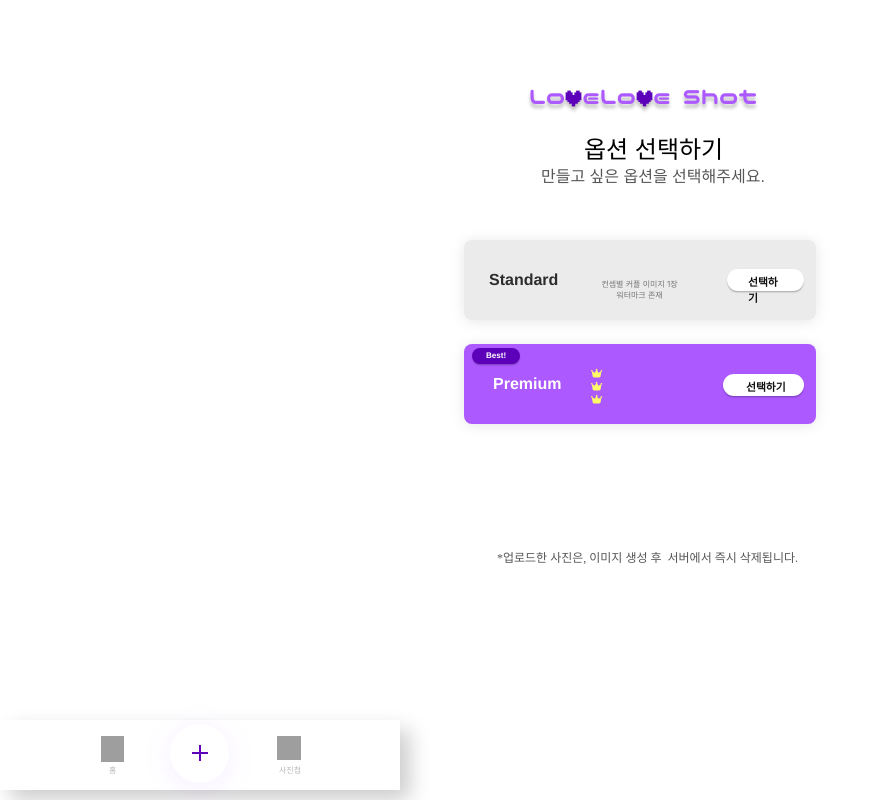
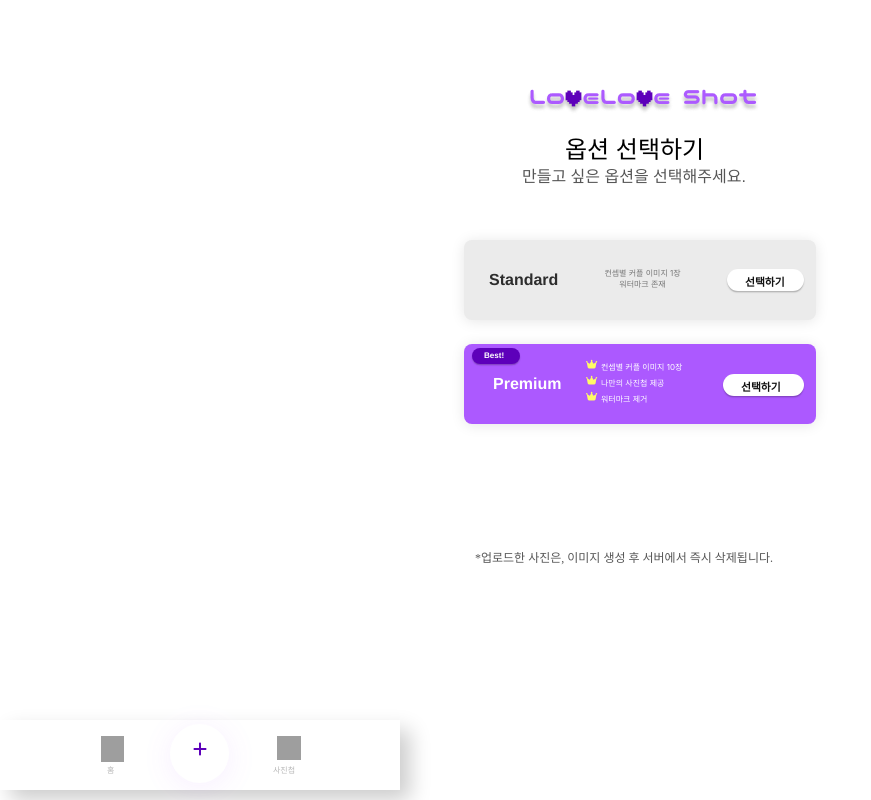
Before and after one commit to iznue/loveloveshot-react, a React (Create React App) app: page /modeSelect in a window 1280 px wide. Shown: the whole page, without its empty margins (0-871 px from the left). Built offline with nearby package versions, Linux system fonts and the light colour scheme; grey boxes are pictures that could not be loaded.

Commit message:
feat: modeSelect 구현

```diff
--- a/package.json
+++ b/package.json
@@ -4,6 +4,7 @@
   "private": true,
   "dependencies": {
     "@babel/plugin-proposal-private-property-in-object": "^7.21.11",
+    "@fortawesome/fontawesome-svg-core": "^6.4.2",
     "@fortawesome/free-solid-svg-icons": "^6.4.2",
     "@fortawesome/react-fontawesome": "^0.2.0",
     "@testing-library/jest-dom": "^5.17.0",
@@ -12,13 +13,13 @@
     "axios": "^1.5.0",
     "bootstrap": "^5.3.1",
     "http-proxy-middleware": "^2.0.6",
+    "net": "^1.0.2",
     "prop-types": "^15.8.1",
-    "net": "^1.0.2",
     "react": "^18.2.0",
     "react-dom": "^18.2.0",
     "react-dropzone": "^14.2.3",
     "react-router-dom": "^6.15.0",
-    "react-scripts": "5.0.1",
+    "react-scripts": "^5.0.1",
     "sass": "^1.67.0",
     "sockjs-client": "^1.6.1",
     "stompjs": "^2.3.3",
--- a/src/component/tapbar/TabBar.jsx
+++ b/src/component/tapbar/TabBar.jsx
@@ -1,6 +1,8 @@
 import React from "react";
 import "./tab-bar.css";
 import { Link } from "react-router-dom";
+import { FontAwesomeIcon } from '@fortawesome/react-fontawesome'
+import { faPlus } from "@fortawesome/free-solid-svg-icons";
 
 export const TabBar = ({ className }) => {
   return (
@@ -13,11 +15,11 @@ export const TabBar = ({ className }) => {
           src="https://cdn.animaapp.com/projects/650faedbe49761255f45c2b2/releases/650fb0cb00e335da865f8efc/img/vector.svg"
         />
       </div>
+
       <div className="button">
         <div className="overlap-group-wrapper">
           <div className="overlap-group">
-            <div className="rectangle" />
-            <div className="div" />
+            <FontAwesomeIcon icon={faPlus} style={{color: "#5d00ba",}} />
           </div>
         </div>
       </div>
--- a/src/component/tapbar/tab-bar.css
+++ b/src/component/tapbar/tab-bar.css
@@ -18,12 +18,13 @@
   color: #b7b7b7;
   font-family: "Pretendard-Regular", Helvetica;
   font-size: 8px;
-  font-weight: 400;
-  left: 2px;
+  font-weight: 450;
+  left: -4px;
   letter-spacing: 0;
   line-height: normal;
   position: absolute;
   top: 28px;
+  width: 30px;
 }
 
 .tab-bar .vector {
@@ -47,9 +48,9 @@
 
 .tab-bar .overlap-group-wrapper {
   height: 16px;
-  left: 22px;
+  left: 23px;
   position: relative;
-  top: 21px;
+  top: 17px;
   width: 16px;
 }
 
@@ -90,7 +91,7 @@
   font-family: "Pretendard-Regular", Helvetica;
   font-size: 8px;
   font-weight: 400;
-  left: 8px;
+  left: 6px;
   letter-spacing: 0;
   line-height: normal;
   position: absolute;
--- a/src/pages/modeselect/ModeSelect.jsx
+++ b/src/pages/modeselect/ModeSelect.jsx
@@ -13,8 +13,7 @@ const ModeSelect = () => {
         <TabBar className="tab-bar-instance" />
         <div className="botton-text">
           <p className="p">
-            *업로드한 사진은, 이미지 생성 후&nbsp;&nbsp;서버에서 즉시
-            삭제됩니다.
+            *업로드한 사진은, 이미지 생성 후&nbsp;서버에서 즉시 삭제됩니다.
           </p>
         </div>
         <div className="premium-button">
@@ -25,10 +24,9 @@ const ModeSelect = () => {
               </div>
             </div>
             <div className="text">
-              {/* <p>컨셉별 커플 이미지 10장</p> */}
-              {/* <div className="text-wrapper-5">컨셉별 커플 이미지 10장</div>
-              <div className="text-wrapper-6">워터마크 제거</div>
-              <div className="text-wrapper-7">나만의 사진첩 제공</div> */}
+              <div className="text-wrapper-5">컨셉별 커플 이미지 10장</div>
+              <div className="text-wrapper-6">나만의 사진첩 제공</div>
+              <div className="text-wrapper-7">워터마크 제거</div>
               <div className="crown">
                 <FontAwesomeIcon
                   icon={faCrown}
--- a/src/pages/modeselect/modeSelect.css
+++ b/src/pages/modeselect/modeSelect.css
@@ -23,7 +23,7 @@
 
 .modeSelect-index .botton-text {
   height: 14px;
-  left: 57px;
+  left: 35px;
   position: absolute;
   top: 536px;
   width: 287px;
@@ -84,7 +84,7 @@
   font-family: "Pretendard-SemiBold", Helvetica;
   font-size: 10.8px;
   font-weight: 600;
-  left: 23px;
+  left: 18px; /*23px;*/
   letter-spacing: 0;
   line-height: normal;
   position: absolute;
@@ -104,11 +104,12 @@
   font-family: "Inter", Helvetica;
   font-size: 8px;
   font-weight: 400;
-  left: 9px;
+  left: 7px;
   letter-spacing: 0;
   line-height: normal;
   position: absolute;
-  top: 0;
+  top: -8px;
+  width: 110px;
 }
 
 .modeSelect-index .text-wrapper-6 {
@@ -116,11 +117,11 @@
   font-family: "Inter", Helvetica;
   font-size: 8px;
   font-weight: 400;
-  left: 10px;
+  left: 7px;
   letter-spacing: 0;
   line-height: normal;
   position: absolute;
-  top: 20px;
+  top: 8px;
 }
 
 .modeSelect-index .text-wrapper-7 {
@@ -128,29 +129,29 @@
   font-family: "Inter", Helvetica;
   font-size: 8px;
   font-weight: 400;
-  left: 9px;
+  left: 7px;
   letter-spacing: 0;
   line-height: normal;
   position: absolute;
-  top: 10px;
+  top: 24px;
 }
 
 .modeSelect-index .crown {
-  left: -3px;
+  left: -8px;
   position: absolute;
-  top: -4px;
+  top: -13px;
 }
 
 .modeSelect-index .crown-2 {
-  left: -3px;
+  left: -8px;
   position: absolute;
-  top: 9px;
+  top: 3px;
 }
 
 .modeSelect-index .crown-3 {
-  left: -3px;
+  left: -8px;
   position: absolute;
-  top: 22px;
+  top: 19px;
 }
 
 .modeSelect-index .text-wrapper-8 {
@@ -189,7 +190,7 @@
   font-family: "Pretendard-Bold", Helvetica;
   font-size: 8.1px;
   font-weight: 700;
-  left: 14px;
+  left: 12px;
   letter-spacing: 0;
   line-height: normal;
   position: absolute;
@@ -235,12 +236,12 @@
   font-family: "Pretendard-SemiBold", Helvetica;
   font-size: 10.8px;
   font-weight: 600;
-  left: 21px;
+  left: 18px;
   letter-spacing: 0;
   line-height: normal;
   position: absolute;
   top: 4px;
-  width: 39px;
+  /*width: 39px;*/
 }
 
 .modeSelect-index .element {
@@ -248,13 +249,13 @@
   font-family: "Inter", Helvetica;
   font-size: 8px;
   font-weight: 400;
-  left: 126px;
+  left: 120px;
   letter-spacing: 0;
   line-height: normal;
   position: absolute;
   text-align: center;
-  top: 30px;
-  width: 99px;
+  top: 19px;
+  width: 117px;
 }
 
 .modeSelect-index .text-wrapper-11 {
@@ -272,7 +273,7 @@
 
 .modeSelect-index .option-text {
   height: 52px;
-  left: 101px;
+  left: 82px; /*101px;*/
   position: absolute;
   top: 130px;
   width: 221px;
```
Also changed, not shown: 1 other file (tests, documents, lock files or other folders).
